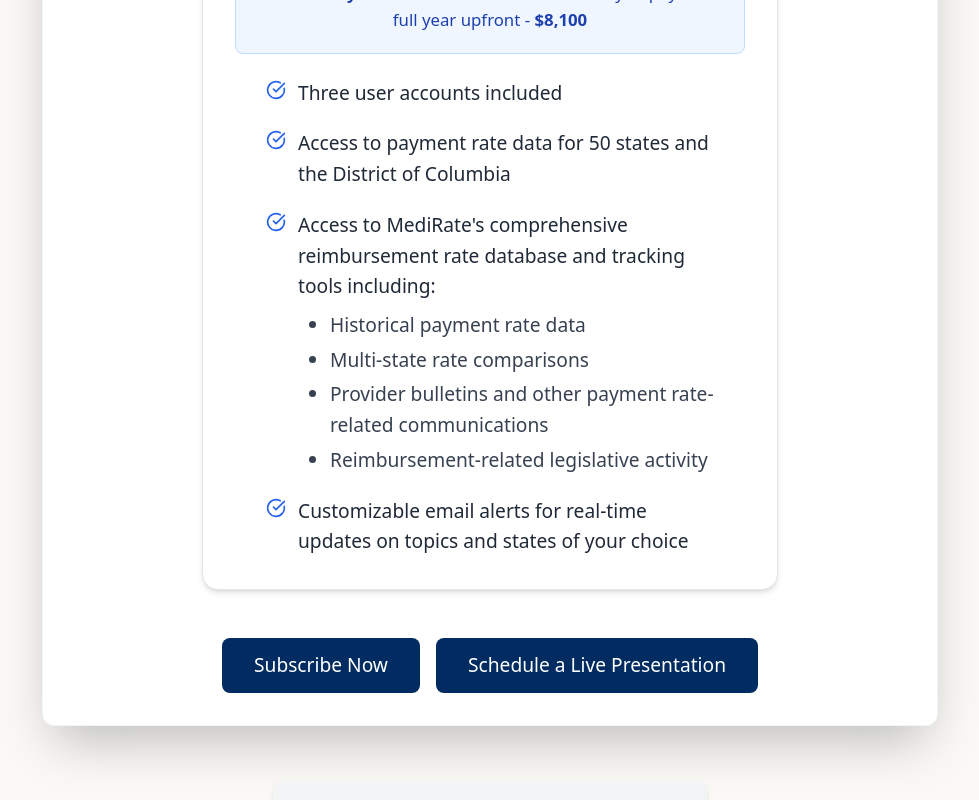
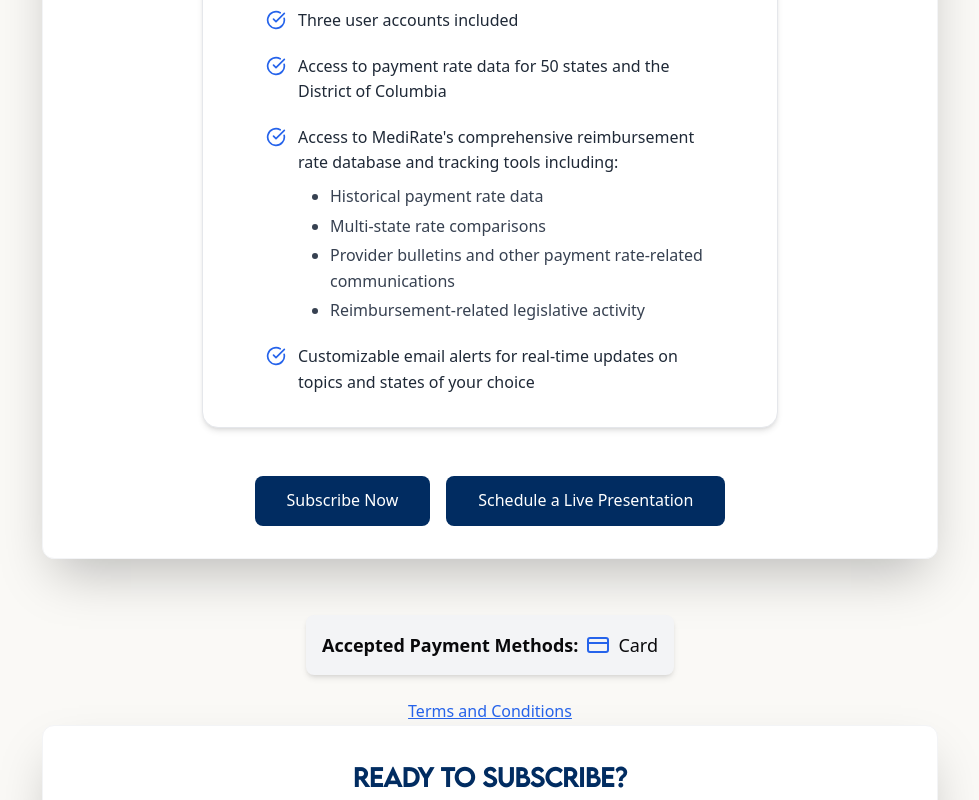
Before and after one commit to Medirate/Medirate-admin, a Next.js app: page /subscribe in a window 1280 px wide. Shown: the part 500-1300 px from the top of the page, without its empty margins (150-1129 px from the left). Built offline with nearby package versions, Linux system fonts and the light colour scheme; no server answers; the database is empty.

Commit message:
sorting in codes

```diff
--- a/src/app/globals.css
+++ b/src/app/globals.css
@@ -114,7 +114,7 @@
     background-color: var(--app-background); /* Set universal background */
     margin: 0;
     padding: 0;
-    font-size: 19.2px; /* Increase base font size by 20% (16px * 1.2) */
+    font-size: 16px; /* Standard base font size for consistent cross-platform rendering */
     line-height: 1.6; /* Adjust line height for better readability */
     -webkit-font-smoothing: antialiased;
     -moz-osx-font-smoothing: grayscale;
@@ -135,30 +135,26 @@
     text-size-adjust: 100%;
   }
 
-  /* Scale up common UI elements by 20% */
-  p, li, td, th, input, textarea, select, button, label {
-    font-size: inherit; /* Use inherited size instead of forcing a specific size */
+  /* Windows-specific DPI scaling fix */
+  @media screen and (-ms-high-contrast: active), (-ms-high-contrast: none) {
+    html {
+      zoom: 1;
+    }
   }
 
-  /* Increase padding and spacing for better visual hierarchy */
-  button, input, textarea, select {
-    padding: 0.6em 1.2em; /* Increase padding by 20% */
+  /* Ensure consistent rendering across all browsers and platforms */
+  * {
+    box-sizing: border-box;
   }
 
-  /* Scale up common spacing classes */
-  .p-1 { padding: 0.3rem !important; } /* was 0.25rem */
-  .p-2 { padding: 0.6rem !important; } /* was 0.5rem */
-  .p-3 { padding: 0.9rem !important; } /* was 0.75rem */
-  .p-4 { padding: 1.2rem !important; } /* was 1rem */
-  .p-5 { padding: 1.5rem !important; } /* was 1.25rem */
-  .p-6 { padding: 1.8rem !important; } /* was 1.5rem */
+  /* Remove manual scaling overrides to let Tailwind handle sizing consistently across platforms */
+  p, li, td, th, input, textarea, select, button, label {
+    font-size: inherit;
+  }
 
-  .m-1 { margin: 0.3rem !important; } /* was 0.25rem */
-  .m-2 { margin: 0.6rem !important; } /* was 0.5rem */
-  .m-3 { margin: 0.9rem !important; } /* was 0.75rem */
-  .m-4 { margin: 1.2rem !important; } /* was 1rem */
-  .m-5 { margin: 1.5rem !important; } /* was 1.25rem */
-  .m-6 { margin: 1.8rem !important; } /* was 1.5rem */
+  button, input, textarea, select {
+    font-size: inherit;
+  }
 
   /* Reusable gradient background */
   .reusable-gradient-bg {
--- a/src/app/layout.tsx
+++ b/src/app/layout.tsx
@@ -28,8 +28,8 @@
   viewport: {
     width: 'device-width',
     initialScale: 1,
-    maximumScale: 1,
-    userScalable: false,
+    maximumScale: 5,
+    userScalable: true,
   },
 };
 
--- a/tailwind.config.ts
+++ b/tailwind.config.ts
@@ -25,20 +25,20 @@
 			lightBold: '580', // Custom weight between regular (400) and semi-bold (600)
 		  },
 		fontSize: {
-			// Increase all font sizes by 20%
-			'xs': '0.9rem',       // 14.4px (was 12px)
-			'sm': '1.05rem',      // 16.8px (was 14px)
-			'base': '1.2rem',     // 19.2px (was 16px)
-			'lg': '1.35rem',      // 21.6px (was 18px)
-			'xl': '1.5rem',       // 24px (was 20px)
-			'2xl': '1.8rem',      // 28.8px (was 24px)
-			'3xl': '2.25rem',     // 36px (was 30px)
-			'4xl': '2.7rem',      // 43.2px (was 36px)
-			'5xl': '3.6rem',      // 57.6px (was 48px)
-			'6xl': '4.5rem',      // 72px (was 60px)
-			'7xl': '5.4rem',      // 86.4px (was 72px)
-			'8xl': '7.2rem',      // 115.2px (was 96px)
-			'9xl': '9.6rem',      // 153.6px (was 128px)
+			// Use standard Tailwind font sizes for consistent cross-platform rendering
+			'xs': '0.75rem',      // 12px
+			'sm': '0.875rem',     // 14px
+			'base': '1rem',       // 16px
+			'lg': '1.125rem',     // 18px
+			'xl': '1.25rem',      // 20px
+			'2xl': '1.5rem',      // 24px
+			'3xl': '1.875rem',    // 30px
+			'4xl': '2.25rem',     // 36px
+			'5xl': '3rem',        // 48px
+			'6xl': '3.75rem',     // 60px
+			'7xl': '4.5rem',      // 72px
+			'8xl': '6rem',        // 96px
+			'9xl': '8rem',        // 128px
 		},
   		maxWidth: {
   			'8xl': '1408px'
```
